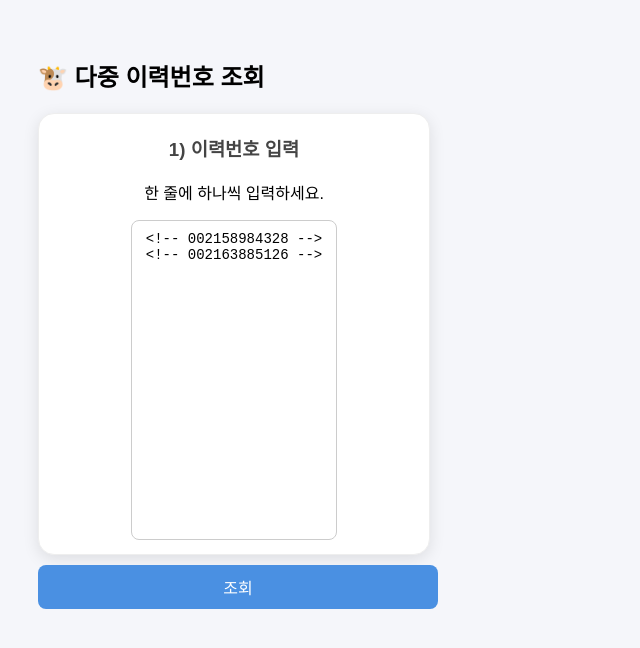
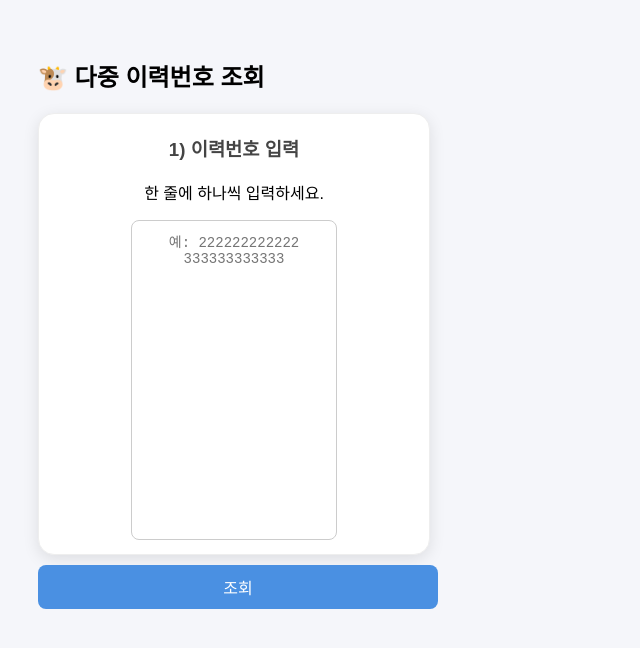
Before and after one commit to Wanjuuu/ForPotato, a website: page public/index.html in a window 1280 px wide. Shown: the whole page, without its empty margins (0-640 px from the left). Drawn offline with Linux system fonts and the light colour scheme.

Commit message:
20251116 강민재바보

```diff
--- a/public/index.html
+++ b/public/index.html
@@ -15,10 +15,7 @@
         <div class="card">
             <h3>1) 이력번호 입력</h3>
             <p>한 줄에 하나씩 입력하세요.</p>
-<textarea class="textarea" name="traceNos" placeholder="예: 222222222222&#10;333333333333" required>
-<!-- 002158984328 -->
-<!-- 002163885126 -->
-</textarea>
+<textarea class="textarea" name="traceNos" placeholder="예: 222222222222&#10;333333333333" required></textarea>
         </div>
 
         <!-- <div class="card">
```
